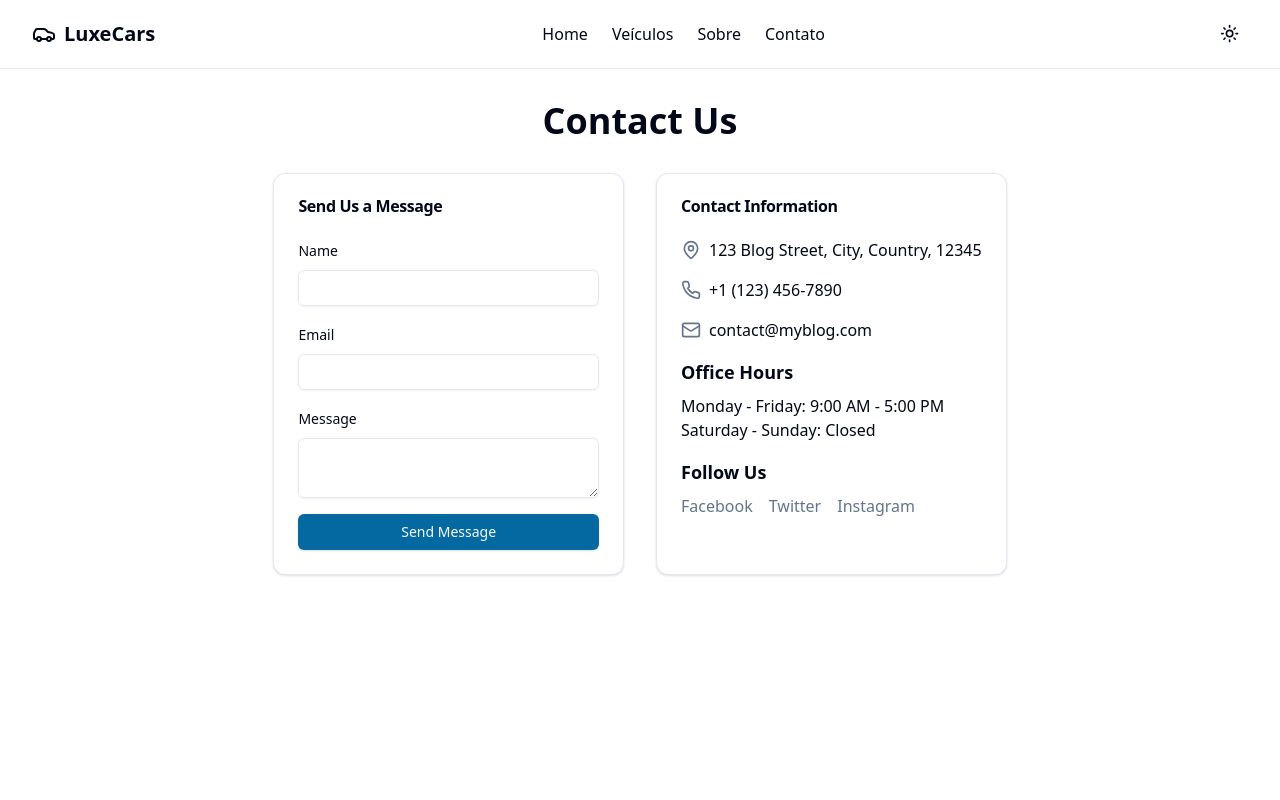
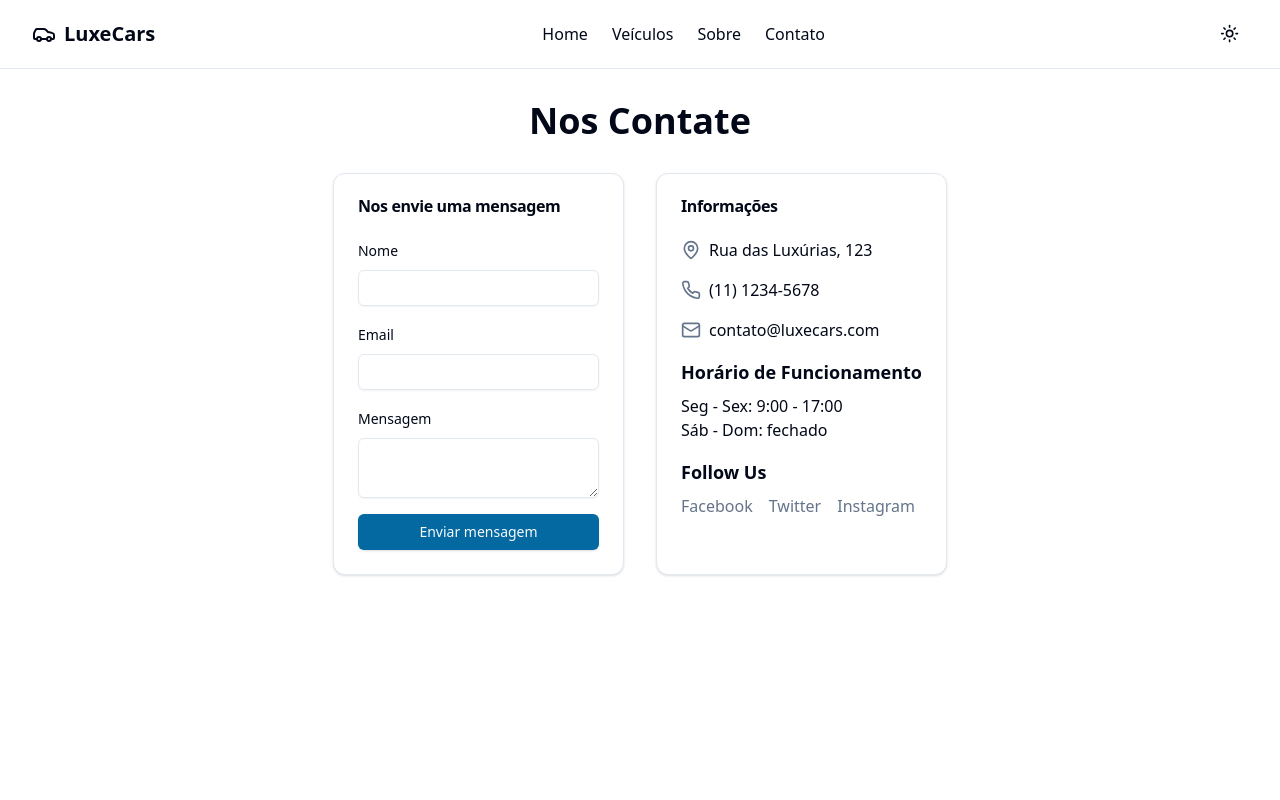
Before and after one commit to canutoilberto/luxecars, a Next.js app: page /contact in a window 1280 px wide. Shown: the top 800 px of the page. Built offline with nearby package versions, Linux system fonts and the light colour scheme.

Commit message:
[Fix] locale fixies

```diff
--- a/app/contact/page.tsx
+++ b/app/contact/page.tsx
@@ -27,17 +27,17 @@ export default function ContactPage() {
   return (
     <div className="min-h-screen bg-background flex flex-col">
       <main className="flex-grow max-w-4xl mx-auto px-4 sm:px-6 lg:px-8 py-8">
-        <h1 className="text-4xl font-bold mb-8 text-center">Contact Us</h1>
+        <h1 className="text-4xl font-bold mb-8 text-center">Nos Contate</h1>
 
         <div className="grid grid-cols-1 md:grid-cols-2 gap-8">
           <Card>
             <CardHeader>
-              <CardTitle>Send Us a Message</CardTitle>
+              <CardTitle>Nos envie uma mensagem</CardTitle>
             </CardHeader>
             <CardContent>
               <form onSubmit={handleSubmit} className="space-y-4">
                 <div className="space-y-2">
-                  <Label htmlFor="name">Name</Label>
+                  <Label htmlFor="name">Nome</Label>
                   <Input
                     id="name"
                     value={name}
@@ -56,7 +56,7 @@ export default function ContactPage() {
                   />
                 </div>
                 <div className="space-y-2">
-                  <Label htmlFor="message">Message</Label>
+                  <Label htmlFor="message">Mensagem</Label>
                   <Textarea
                     id="message"
                     value={message}
@@ -65,7 +65,7 @@ export default function ContactPage() {
                   />
                 </div>
                 <Button type="submit" className="w-full">
-                  Send Message
+                  Enviar mensagem
                 </Button>
               </form>
             </CardContent>
@@ -73,25 +73,27 @@ export default function ContactPage() {
 
           <Card>
             <CardHeader>
-              <CardTitle>Contact Information</CardTitle>
+              <CardTitle>Informações</CardTitle>
             </CardHeader>
             <CardContent className="space-y-4">
               <div className="flex items-center space-x-2">
                 <MapPin className="h-5 w-5 text-muted-foreground" />
-                <span>123 Blog Street, City, Country, 12345</span>
+                <span>Rua das Luxúrias, 123</span>
               </div>
               <div className="flex items-center space-x-2">
                 <Phone className="h-5 w-5 text-muted-foreground" />
-                <span>+1 (123) 456-7890</span>
+                <span>(11) 1234-5678</span>
               </div>
               <div className="flex items-center space-x-2">
                 <Mail className="h-5 w-5 text-muted-foreground" />
-                <span>contact@myblog.com</span>
+                <span>contato@luxecars.com</span>
               </div>
               <div className="mt-6">
-                <h3 className="text-lg font-semibold mb-2">Office Hours</h3>
-                <p>Monday - Friday: 9:00 AM - 5:00 PM</p>
-                <p>Saturday - Sunday: Closed</p>
+                <h3 className="text-lg font-semibold mb-2">
+                  Horário de Funcionamento
+                </h3>
+                <p>Seg - Sex: 9:00 - 17:00</p>
+                <p>Sáb - Dom: fechado</p>
               </div>
               <div className="mt-6">
                 <h3 className="text-lg font-semibold mb-2">Follow Us</h3>
```
